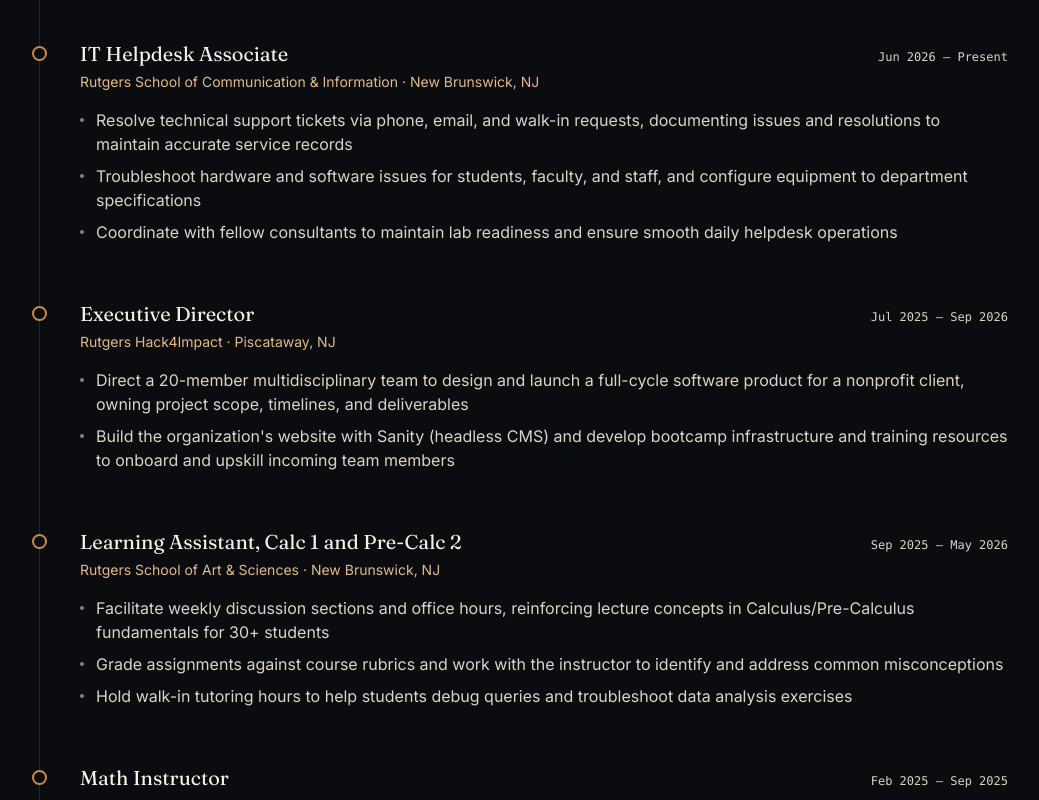
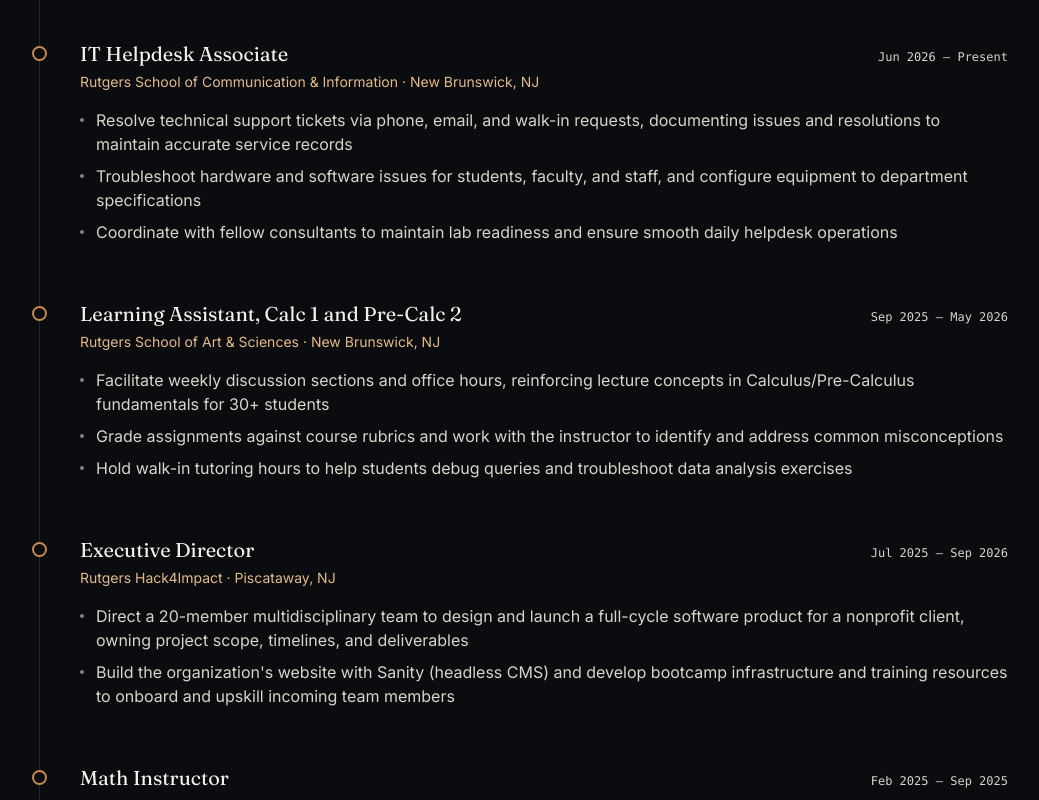
Before and after one commit to balamuruganvignesh/vignesh-portfolio, a React (Vite) app: page / in a window 1280 px wide. Shown: the part 2158-2958 px from the top of the page, without its empty margins (120-1159 px from the left). Built offline with nearby package versions, Linux system fonts and the light colour scheme.

Commit message:
Sort experience entries newest first by start date

```diff
--- a/src/components/Experience.tsx
+++ b/src/components/Experience.tsx
@@ -1,6 +1,14 @@
 import { motion } from "framer-motion";
 import { Reveal } from "./Reveal";
 import { experience } from "../data";
+
+// Start date from strings like "Jul 2026 – Present", used to list newest first.
+const MONTHS = ["Jan", "Feb", "Mar", "Apr", "May", "Jun", "Jul", "Aug", "Sep", "Oct", "Nov", "Dec"];
+const startOf = (date: string) => {
+  const [month, year] = date.split("–")[0].trim().split(" ");
+  return Number(year) * 12 + MONTHS.indexOf(month);
+};
+const sortedExperience = [...experience].sort((a, b) => startOf(b.date) - startOf(a.date));
 
 export function Experience() {
   return (
@@ -23,7 +31,7 @@
         />
 
         <div className="space-y-14">
-          {experience.map((job, i) => (
+          {sortedExperience.map((job, i) => (
             <Reveal key={job.org} delay={i * 0.08}>
               <div className="relative sm:pl-12">
                 <span className="absolute top-1.5 left-0 hidden h-[15px] w-[15px] rounded-full border-2 border-accent bg-ink sm:block" />
```
